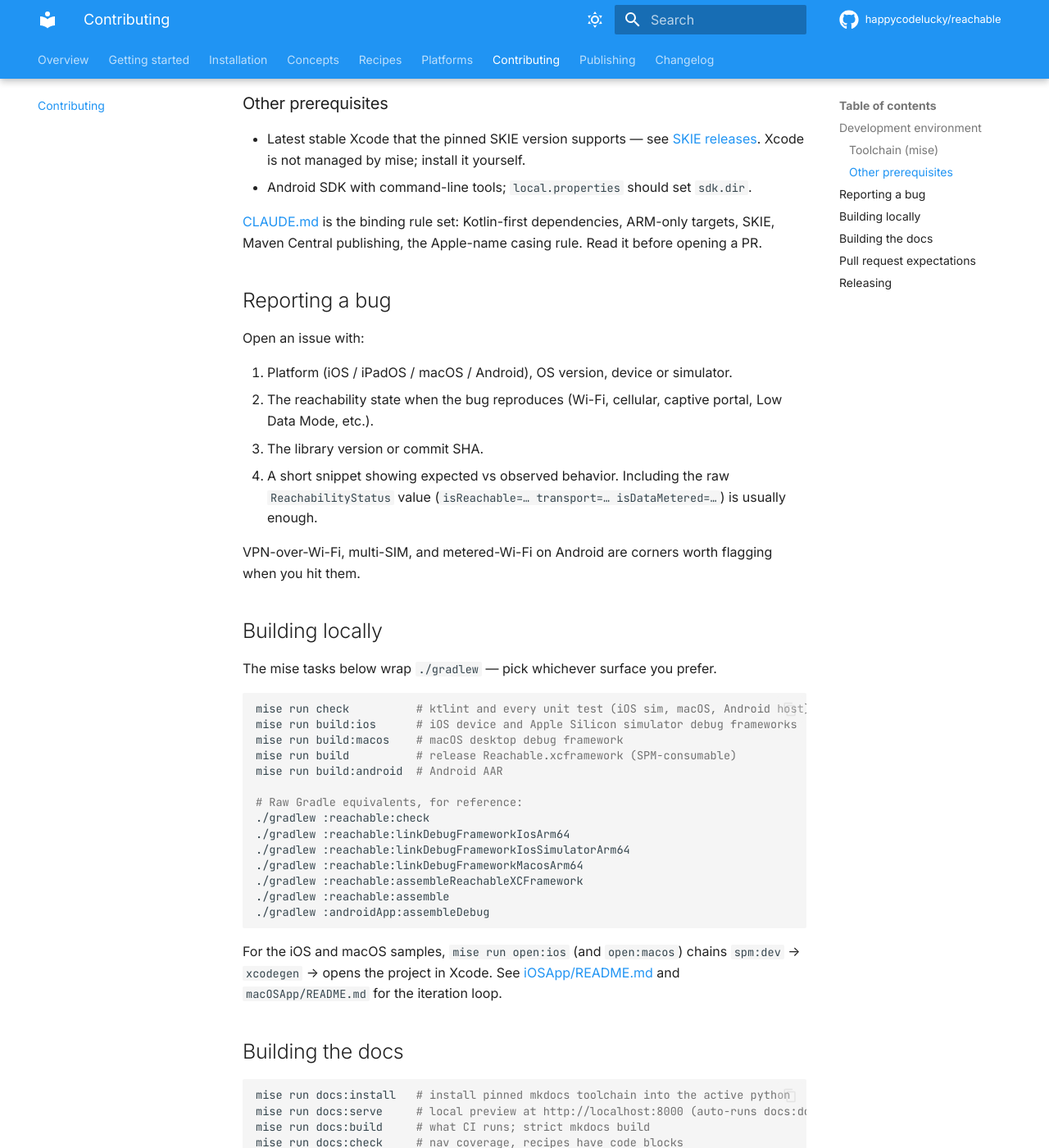
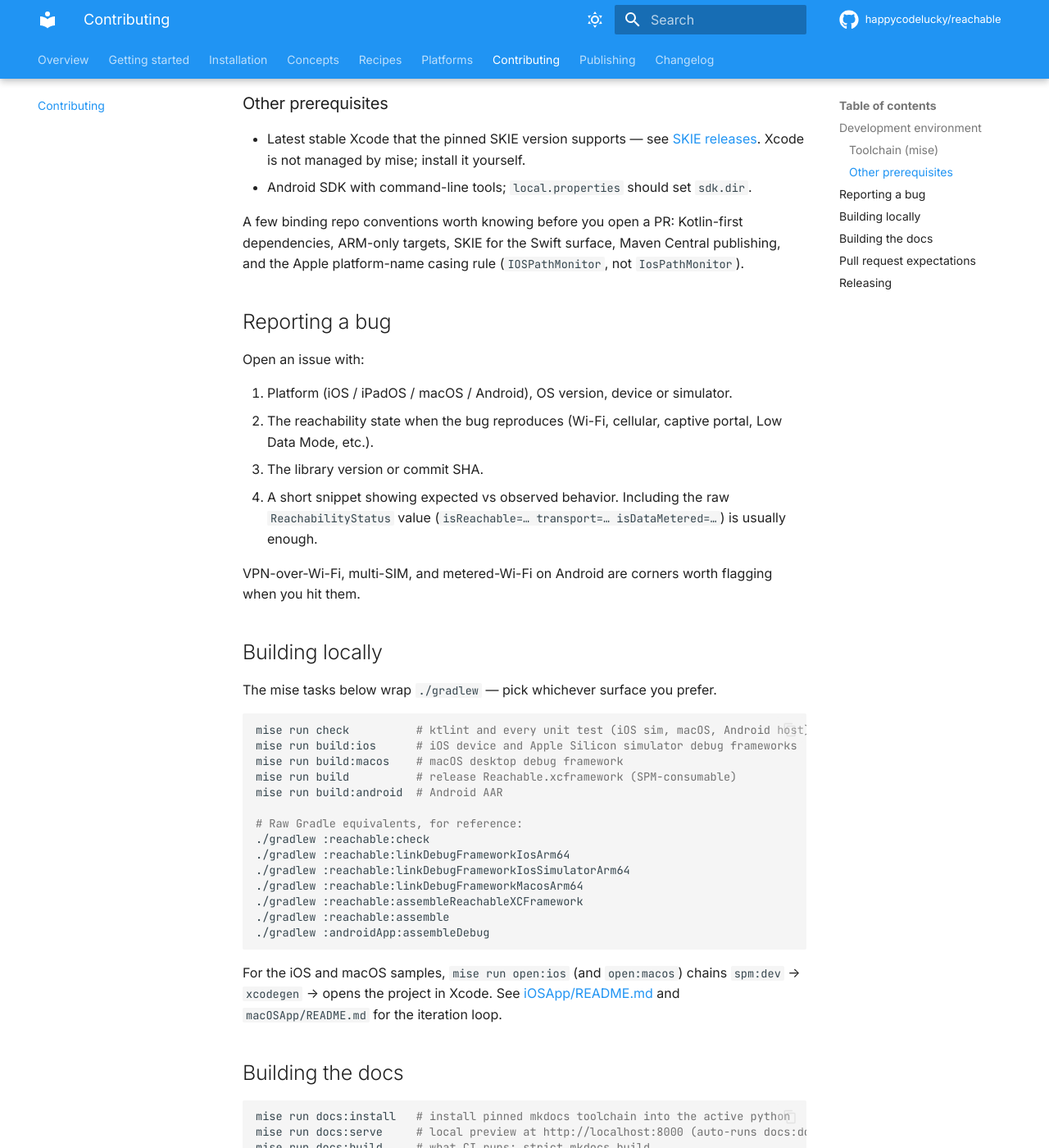
Before and after one commit to happycodelucky/reachable, an MkDocs documentation site: the page built from docs/contributing.md, in a window 1280 px wide and 1400 px high, scrolled down 509 px. Shown: the whole window at 82% size. Built offline with MkDocs 1.6.1 and Material for MkDocs 9.7.7, drawn with Linux system fonts in a browser that asks for light colours; comment, search, counter and statistics services are not loaded; some of the changed text lies outside the part shown.

Commit message:
docs: add consolidated install section, strip internal-file refs
Two changes, mirroring happycodelucky/backgrounder#20:

1. README gains a consolidated `## Installation` section pinned to the
   active release (0.12.11) — Maven Central coordinates for KMP and
   Android-only consumers, a pointer to the reachable-testing artifact,
   and a link to the full installation guide. The README renders raw on
   GitHub, so it uses a literal version rather than the docs site's
   `{{ version }}` macro. (reachable's docs/installation.md already uses
   the macro and the mkdocs-macros machinery was already in place — only
   the README lacked a single install entry point.)

2. Strip references to internal repo files from docs/. CLAUDE.md and
   mkdocs.yml are no longer named in any docs/ page — the rules they
   described are stated directly. check.py keeps its load-bearing
   MKDOCS_YML path (it parses that file) but drops the prose references.

3. Release -> Docs wiring. docs.yml gains a `workflow_call` trigger;
   release.yml calls it as a dependent `docs` job after a real
   (non-dry-run) publish, so the site re-resolves the freshly published
   version immediately instead of waiting for the next push to main.
   Caller-side `pages: write` + `id-token: write` are added because a
   reusable workflow runs with the caller's token permissions.

Validation: workflow YAML parses; docs/check.py passes; no forbidden
refs remain in docs/ except check.py's functional MKDOCS_YML constant;
`mkdocs build --strict` succeeds with the macros plugin and no broken
links.

Co-Authored-By: Claude Opus 4.7 <noreply@anthropic.com>

```diff
--- a/docs/contributing.md
+++ b/docs/contributing.md
@@ -28,10 +28,10 @@ invocations still work; mise just ensures everyone runs the same versions.
 - Android SDK with command-line tools; `local.properties` should set
   `sdk.dir`.
 
-[CLAUDE.md](https://github.com/happycodelucky/reachable/blob/main/CLAUDE.md)
-is the binding rule set: Kotlin-first dependencies, ARM-only targets, SKIE,
-Maven Central publishing, the Apple-name casing rule. Read it before
-opening a PR.
+A few binding repo conventions worth knowing before you open a PR:
+Kotlin-first dependencies, ARM-only targets, SKIE for the Swift surface,
+Maven Central publishing, and the Apple platform-name casing rule
+(`IOSPathMonitor`, not `IosPathMonitor`).
 
 ## Reporting a bug
 
--- a/docs/requirements.txt
+++ b/docs/requirements.txt
@@ -1,5 +1,5 @@
 # Pinned exactly so local `mkdocs build` and CI build the same site.
-# Bump these in lockstep; web-search latest stable before bumping (CLAUDE.md §2).
+# Bump these in lockstep; web-search latest stable before bumping.
 mkdocs==1.6.1
 mkdocs-material==9.7.6
 mkdocs-macros-plugin==1.3.7
```
Also changed, not shown: other parts of docs/contributing.md (+1 -1 lines), README.md (+36 -0 lines), docs/check.py (+5 -6 lines), docs/concepts/api-design.md (+0 -3 lines), docs/platforms/android.md (+1 -3 lines), 2 other files.
